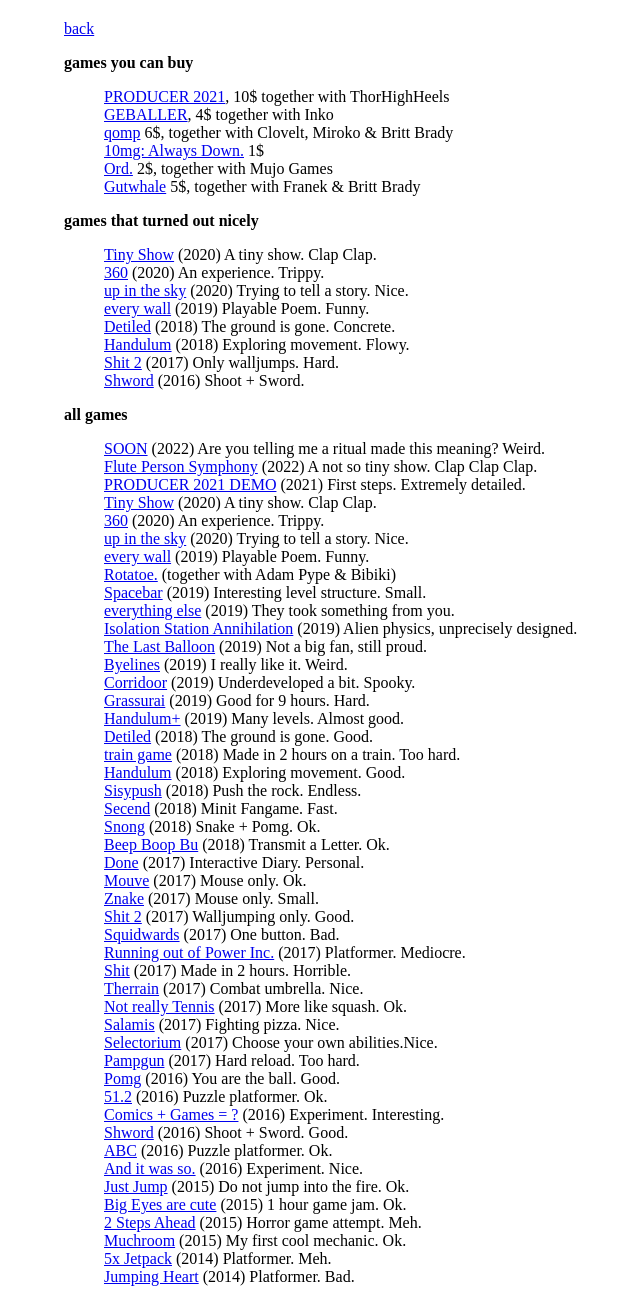
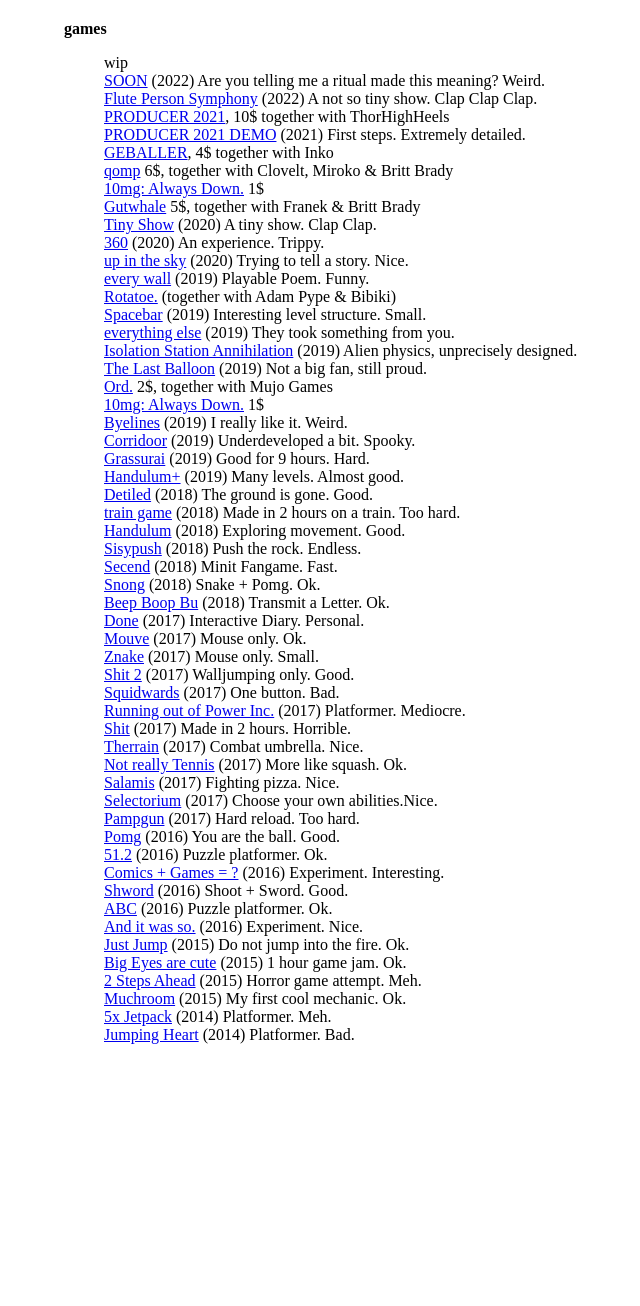
Before and after one commit to stuffedwombat/stuffedwombat.github.io, a Jekyll site: the page built from games.md, in a window 1280 px wide. Shown: the whole page, without its empty margins (260-900 px from the left). Built offline with Jekyll 4.4.1, drawn with Linux system fonts in a browser that asks for light colours; our own code applies the rules of GitHub Pages for plain Markdown files; comment, search, counter and statistics services are not loaded; after the commit the page ends 1064 px from its top, so only the background shows below that.

Commit message:
Update games.md

```diff
--- a/games.md
+++ b/games.md
@@ -1,29 +1,13 @@
-[back](index)
-
-**games you can buy**
+**games**
+- wip
+- <a href="https://www.newgrounds.com/portal/view/831674" target="_blank">SOON</a> (2022) Are you telling me a ritual made this meaning? Weird.
+- <a href="https://www.newgrounds.com/portal/view/830515">Flute Person Symphony</a> (2022) A not so tiny show. Clap Clap Clap.
 - <a href="https://store.steampowered.com/app/1667320/PRODUCER_2021" target="_blank">PRODUCER 2021</a>, 10$ together with ThorHighHeels
+- <a href="https://www.newgrounds.com/portal/view/830515">PRODUCER 2021 DEMO</a> (2021) First steps. Extremely detailed.
 - <a href="https://store.steampowered.com/app/1910260/Geballer/?beta=1" target="_blank">GEBALLER</a>, 4$ together with Inko
 - <a href="https://store.steampowered.com/app/1066900?beta=1" target="_blank">qomp</a> 6$, together with Clovelt, Miroko & Britt Brady
 - <a href="https://store.steampowered.com/app/1101800/10mg_Always_Down" target="_blank">10mg: Always Down.</a> 1$
-- <a href="https://store.steampowered.com/app/1079000/Ord/" target="_blank">Ord.</a> 2$, together with Mujo Games
 - <a href="https://store.steampowered.com/app/1267810/Gutwhale" target="_blank">Gutwhale</a> 5$, together with Franek & Britt Brady
-
-**games that turned out nicely**
-
-- <a href="https://stuffedwombat.itch.io/tiny-show" target="_blank">Tiny Show</a> (2020) A tiny show. Clap Clap.
-- <a href="https://www.newgrounds.com/portal/view/767702" target="_blank">360</a> (2020) An experience. Trippy.
-- <a href="https://www.newgrounds.com/portal/view/752948" target="_blank">up in the sky</a> (2020) Trying to tell a story. Nice.
-- <a href="https://www.newgrounds.com/portal/view/744411" target="_blank">every wall</a> (2019) Playable Poem. Funny.
-- <a href="https://www.newgrounds.com/portal/view/722470" target="_blank">Detiled</a> (2018) The ground is gone. Concrete.
-- <a href="https://www.newgrounds.com/portal/view/715081" target="_blank">Handulum</a> (2018) Exploring movement. Flowy.
-- <a href="https://www.newgrounds.com/portal/view/700013" target="_blank">Shit 2</a> (2017) Only walljumps. Hard.
-- <a href="https://www.newgrounds.com/portal/view/678184" target="_blank"> Shword</a> (2016) Shoot + Sword.
-
-
-**all games**
-- <a href="https://www.newgrounds.com/portal/view/831674" target="_blank">SOON</a> (2022) Are you telling me a ritual made this meaning? Weird.
-- <a href="https://www.newgrounds.com/portal/view/830515">Flute Person Symphony</a> (2022) A not so tiny show. Clap Clap Clap.
-- <a href="https://www.newgrounds.com/portal/view/830515">PRODUCER 2021 DEMO</a> (2021) First steps. Extremely detailed.
 - <a href="https://stuffedwombat.itch.io/tiny-show" target="_blank">Tiny Show</a> (2020) A tiny show. Clap Clap.
 - <a href="https://www.newgrounds.com/portal/view/767702" target="_blank">360</a> (2020) An experience. Trippy.
 - <a href="https://www.newgrounds.com/portal/view/752948" target="_blank">up in the sky</a> (2020) Trying to tell a story. Nice.
@@ -33,6 +17,8 @@
 - <a href="https://www.newgrounds.com/portal/view/735654" target="_blank">everything else</a> (2019) They took something from you.
 - <a href="https://www.newgrounds.com/portal/view/733821" target="_blank">Isolation Station Annihilation</a> (2019) Alien physics, unprecisely designed.
 - <a href="https://www.newgrounds.com/portal/view/732230" target="_blank">The Last Balloon</a> (2019) Not a big fan, still proud.
+- <a href="https://store.steampowered.com/app/1079000/Ord/" target="_blank">Ord.</a> 2$, together with Mujo Games
+- <a href="https://store.steampowered.com/app/1101800/10mg_Always_Down" target="_blank">10mg: Always Down.</a> 1$
 - <a href="https://www.newgrounds.com/portal/view/729654" target="_blank">Byelines</a> (2019) I really like it. Weird.
 - <a href="https://www.newgrounds.com/portal/view/728552" target="_blank">Corridoor</a> (2019) Underdeveloped a bit. Spooky.
 - <a href="https://www.newgrounds.com/portal/view/726378" target="_blank">Grassurai</a> (2019) Good for 9 hours. Hard.
```
